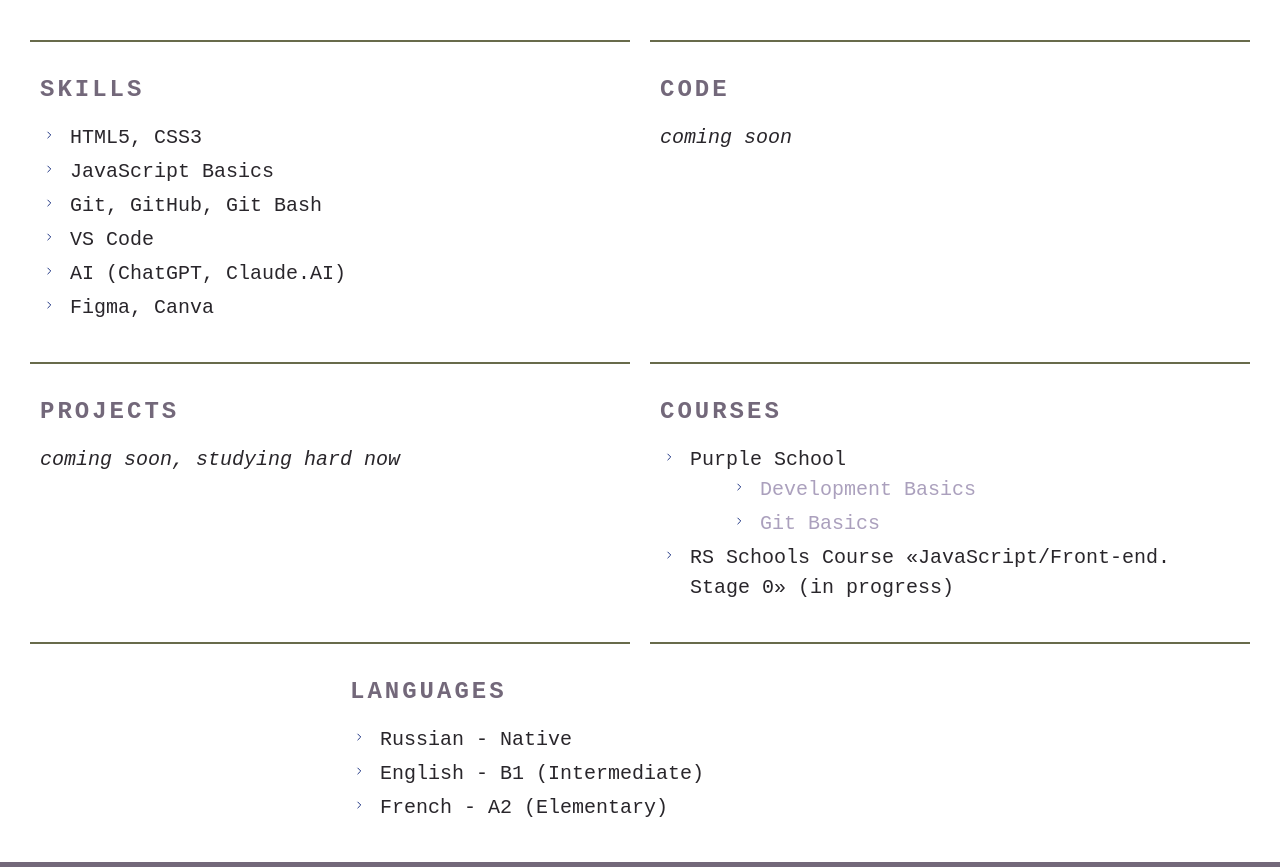
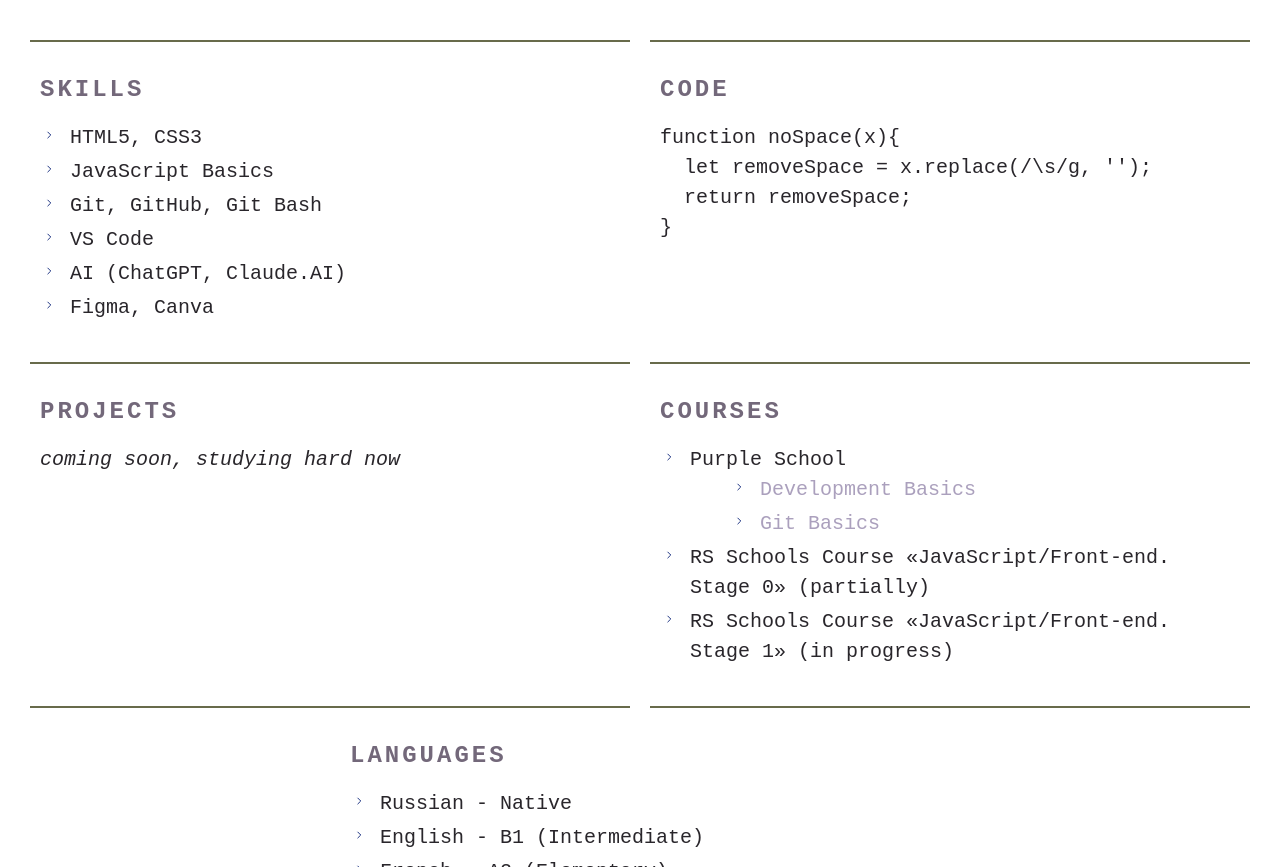
Before and after one commit to Ueldenarmo/rsschool-cv, a plain HTML site: page index.html in a window 1280 px wide. Shown: the part 640-1507 px from the top of the page. Drawn offline with Linux system fonts and the light colour scheme.

Commit message:
fix: index.html and style.css

```diff
--- a/index.html
+++ b/index.html
@@ -69,7 +69,10 @@
             </section>
             <section class="section" id="code">
                 <h2 class="section-title">Code</h2>
-                <pre class="pre"><i>coming soon</i></pre>
+                <pre class="pre">function noSpace(x){
+  let removeSpace = x.replace(/\s/g, '');
+  return removeSpace;
+}</pre>
             </section>
             <section class="section" id="projects">
                 <h2 class="section-title">Projects</h2>
@@ -87,7 +90,8 @@
                                     Basics</a></li>
                         </ul>
                     </li>
-                    <li class="section-item">RS Schools Course «JavaScript/Front-end. Stage 0» (in progress)</li>
+                    <li class="section-item">RS Schools Course «JavaScript/Front-end. Stage 0» (partially)</li>
+                    <li class="section-item">RS Schools Course «JavaScript/Front-end. Stage 1» (in progress)</li>
                 </ul>
             </section>
             <section class="section" id="languages">
--- a/style.css
+++ b/style.css
@@ -117,6 +117,7 @@ p {
 .pre {
     padding: 0;
     margin: 0;
+    font-family: 'Courier New', monospace;
 }
 
 .section-profile-photo {
```
